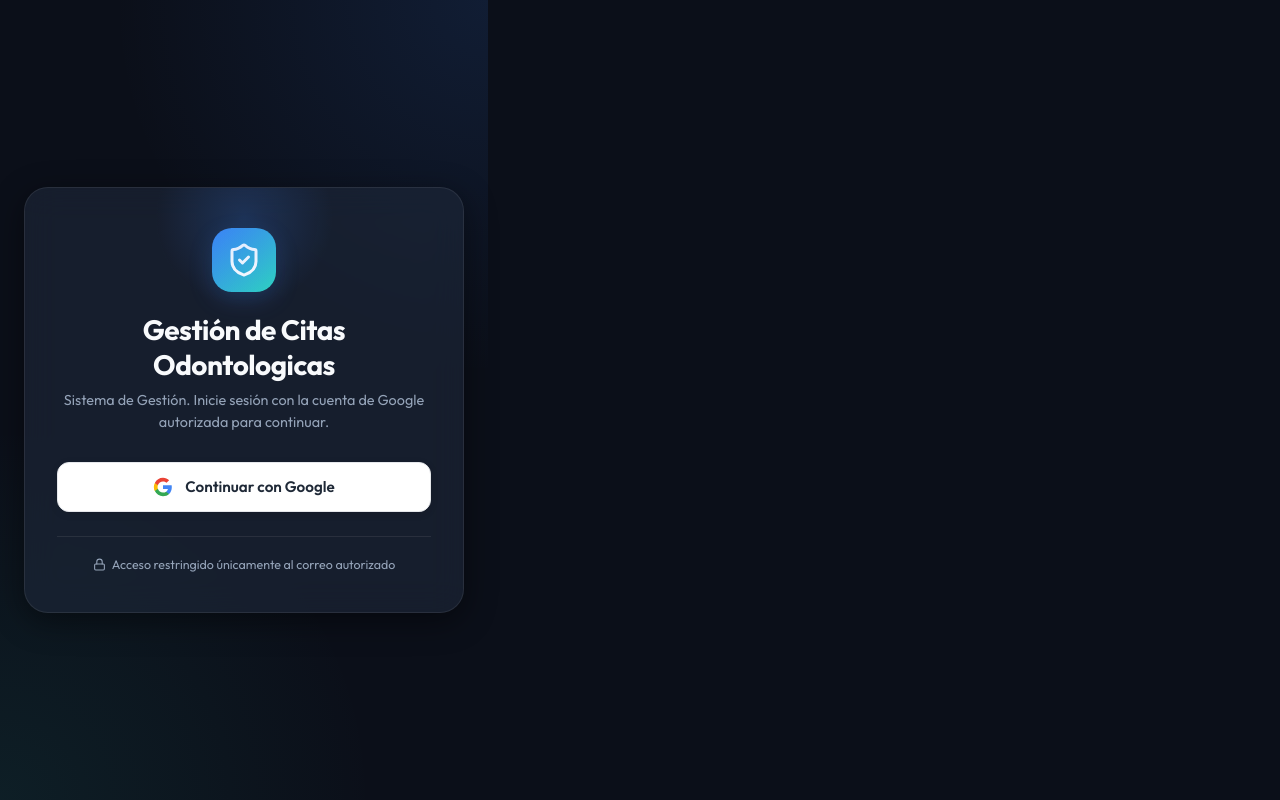
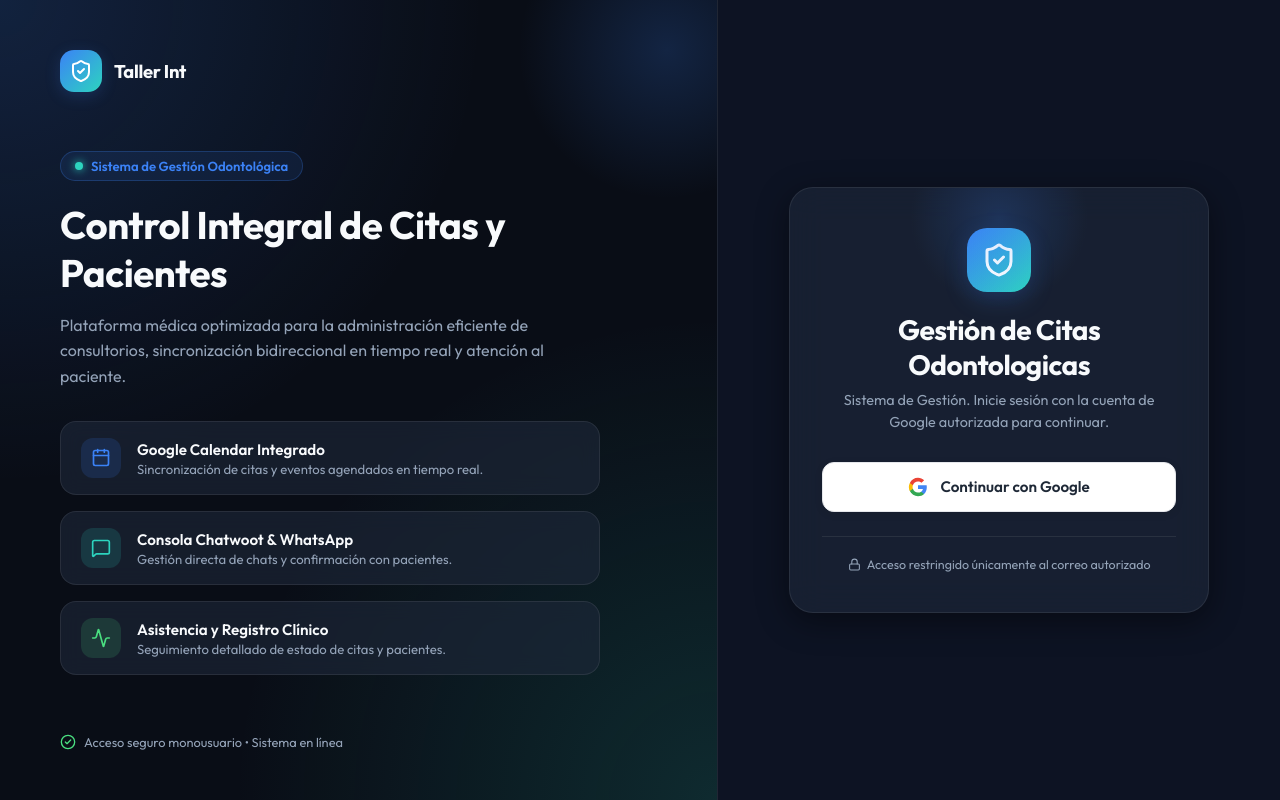
Before and after one commit to OrlandoPa/CRM_TallerInt, a React (Vite) app: page / in a window 1280 px wide. Built offline with nearby package versions, Linux system fonts and the light colour scheme; no server answers; the database is empty; a web font is replaced by a local one.

Commit message:
fix: Corrigiendo login 3

```diff
--- a/index.html
+++ b/index.html
@@ -1,16 +1,19 @@
 <!doctype html>
 <html lang="es">
+
 <head>
   <meta charset="UTF-8" />
   <link rel="icon" type="image/svg+xml" href="/favicon.svg" />
   <meta name="viewport" content="width=device-width, initial-scale=1.0" />
-    <meta name="description" content="TallerCRM - Panel Inteligente para Gestión de Citas Odontológicas y Chatbot AI de WhatsApp" />
-    <title>TallerCRM | Panel de Gestión de Citas y WhatsApp AI</title>
+  <meta name="description" content="Panel Inteligente para Gestión de Citas Odontológicas" />
+  <title>Panel de Gestión de Citas</title>
   <!-- Google Identity Services client library -->
   <script src="https://accounts.google.com/gsi/client" async defer></script>
 </head>
+
 <body>
   <div id="root"></div>
   <script type="module" src="/src/main.jsx"></script>
 </body>
+
 </html>
--- a/src/components/views/LoginView.jsx
+++ b/src/components/views/LoginView.jsx
@@ -1,5 +1,5 @@
 import { useState } from 'react';
-import { ShieldCheck, AlertCircle, Lock } from 'lucide-react';
+import { ShieldCheck, AlertCircle, Lock, Calendar, MessageSquare, Activity, CheckCircle2 } from 'lucide-react';
 import { supabase } from '../../services/api';
 import { validateAndLoginUser, getAllowedEmail } from '../../services/authService';
 
@@ -103,18 +103,173 @@ function LoginView({ onLoginSuccess }) {
       data-testid="login-view"
       style={{
         minHeight: '100vh',
+        width: '100vw',
+        display: 'flex',
+        flexWrap: 'wrap',
+        background: 'var(--bg-primary)',
+        overflowX: 'hidden'
+      }}
+    >
+      {/* Sección Izquierda: Hero Showcase Informativo */}
+      <div
+        className="login-hero-section"
+        style={{
+          flex: '1.2',
+          minWidth: '340px',
+          background: 'radial-gradient(circle at top left, rgba(59, 130, 246, 0.18), transparent 45%), radial-gradient(circle at bottom right, rgba(45, 212, 191, 0.15), transparent 45%), #090d16',
+          padding: '50px 60px',
+          display: 'flex',
+          flexDirection: 'column',
+          justifyContent: 'space-between',
+          position: 'relative',
+          overflow: 'hidden'
+        }}
+      >
+        {/* Glow de fondo decorativo */}
+        <div style={{
+          position: 'absolute',
+          top: '-100px',
+          right: '-100px',
+          width: '300px',
+          height: '300px',
+          background: 'radial-gradient(circle, var(--primary-glow) 0%, transparent 70%)',
+          pointerEvents: 'none'
+        }} />
+
+        {/* Encabezado Superior / Marca */}
+        <div style={{ display: 'flex', alignItems: 'center', gap: '12px', zIndex: 1 }}>
+          <div style={{
+            width: '42px',
+            height: '42px',
+            borderRadius: '14px',
+            background: 'linear-gradient(135deg, var(--primary), var(--secondary))',
             display: 'flex',
             alignItems: 'center',
             justifyContent: 'center',
-        background: 'radial-gradient(circle at top right, rgba(59, 130, 246, 0.12), transparent 40%), radial-gradient(circle at bottom left, rgba(45, 212, 191, 0.08), transparent 40%), var(--bg-primary)',
-        padding: '24px'
+            color: '#fff',
+            boxShadow: '0 4px 16px var(--primary-glow)'
+          }}>
+            <ShieldCheck size={24} />
+          </div>
+          <span style={{ fontSize: '1.15rem', fontWeight: 700, color: 'var(--text-primary)', letterSpacing: '-0.3px' }}>
+            Taller Int
+          </span>
+        </div>
+
+        {/* Contenido Central Informativo */}
+        <div style={{ margin: '40px 0', zIndex: 1, maxWidth: '540px' }}>
+          <div style={{
+            display: 'inline-flex',
+            alignItems: 'center',
+            gap: '8px',
+            background: 'rgba(59, 130, 246, 0.1)',
+            border: '1px solid rgba(59, 130, 246, 0.25)',
+            padding: '6px 14px',
+            borderRadius: '20px',
+            fontSize: '0.82rem',
+            color: 'var(--primary)',
+            fontWeight: 600,
+            marginBottom: '20px'
+          }}>
+            <span style={{ width: '8px', height: '8px', borderRadius: '50%', background: 'var(--secondary)', boxShadow: '0 0 8px var(--secondary)' }} />
+            Sistema de Gestión Odontológica
+          </div>
+
+          <h1 style={{ fontSize: '2.4rem', fontWeight: 700, color: 'var(--text-primary)', lineHeight: '1.25', marginBottom: '16px', letterSpacing: '-0.5px' }}>
+            Control Integral de Citas y Pacientes
+          </h1>
+
+          <p style={{ fontSize: '1rem', color: 'var(--text-secondary)', lineHeight: '1.6', marginBottom: '32px' }}>
+            Plataforma médica optimizada para la administración eficiente de consultorios, sincronización bidireccional en tiempo real y atención al paciente.
+          </p>
+
+          {/* Tarjetas de características clave */}
+          <div style={{ display: 'flex', flexDirection: 'column', gap: '16px' }}>
+            <div style={{
+              display: 'flex',
+              alignItems: 'center',
+              gap: '16px',
+              background: 'var(--glass-bg)',
+              border: '1px solid var(--glass-border)',
+              padding: '16px 20px',
+              borderRadius: '16px',
+              backdropFilter: 'blur(10px)'
+            }}>
+              <div style={{ width: '40px', height: '40px', borderRadius: '12px', background: 'rgba(59, 130, 246, 0.15)', color: 'var(--primary)', display: 'flex', alignItems: 'center', justifyContent: 'center', flexShrink: 0 }}>
+                <Calendar size={20} />
+              </div>
+              <div>
+                <h4 style={{ fontSize: '0.95rem', fontWeight: 600, color: 'var(--text-primary)', marginBottom: '2px' }}>Google Calendar Integrado</h4>
+                <p style={{ fontSize: '0.82rem', color: 'var(--text-secondary)', margin: 0 }}>Sincronización de citas y eventos agendados en tiempo real.</p>
+              </div>
+            </div>
+
+            <div style={{
+              display: 'flex',
+              alignItems: 'center',
+              gap: '16px',
+              background: 'var(--glass-bg)',
+              border: '1px solid var(--glass-border)',
+              padding: '16px 20px',
+              borderRadius: '16px',
+              backdropFilter: 'blur(10px)'
+            }}>
+              <div style={{ width: '40px', height: '40px', borderRadius: '12px', background: 'rgba(45, 212, 191, 0.15)', color: 'var(--secondary)', display: 'flex', alignItems: 'center', justifyContent: 'center', flexShrink: 0 }}>
+                <MessageSquare size={20} />
+              </div>
+              <div>
+                <h4 style={{ fontSize: '0.95rem', fontWeight: 600, color: 'var(--text-primary)', marginBottom: '2px' }}>Consola Chatwoot & WhatsApp</h4>
+                <p style={{ fontSize: '0.82rem', color: 'var(--text-secondary)', margin: 0 }}>Gestión directa de chats y confirmación con pacientes.</p>
+              </div>
+            </div>
+
+            <div style={{
+              display: 'flex',
+              alignItems: 'center',
+              gap: '16px',
+              background: 'var(--glass-bg)',
+              border: '1px solid var(--glass-border)',
+              padding: '16px 20px',
+              borderRadius: '16px',
+              backdropFilter: 'blur(10px)'
+            }}>
+              <div style={{ width: '40px', height: '40px', borderRadius: '12px', background: 'rgba(74, 222, 128, 0.15)', color: 'var(--success)', display: 'flex', alignItems: 'center', justifyContent: 'center', flexShrink: 0 }}>
+                <Activity size={20} />
+              </div>
+              <div>
+                <h4 style={{ fontSize: '0.95rem', fontWeight: 600, color: 'var(--text-primary)', marginBottom: '2px' }}>Asistencia y Registro Clínico</h4>
+                <p style={{ fontSize: '0.82rem', color: 'var(--text-secondary)', margin: 0 }}>Seguimiento detallado de estado de citas y pacientes.</p>
+              </div>
+            </div>
+          </div>
+        </div>
+
+        {/* Pie Informativo */}
+        <div style={{ display: 'flex', alignItems: 'center', gap: '8px', fontSize: '0.8rem', color: 'var(--text-secondary)', zIndex: 1 }}>
+          <CheckCircle2 size={16} style={{ color: 'var(--success)' }} />
+          <span>Acceso seguro monousuario • Sistema en línea</span>
+        </div>
+      </div>
+
+      {/* Sección Derecha: Formulario y Tarjeta de Login */}
+      <div
+        className="login-form-section"
+        style={{
+          flex: '1',
+          minWidth: '340px',
+          display: 'flex',
+          alignItems: 'center',
+          justifyContent: 'center',
+          padding: '40px 32px',
+          background: 'rgba(15, 23, 42, 0.6)',
+          borderLeft: '1px solid var(--glass-border)'
         }}
       >
         <div
           className="login-card"
           style={{
             width: '100%',
-          maxWidth: '440px',
+            maxWidth: '420px',
             background: 'var(--glass-bg)',
             backdropFilter: 'blur(16px)',
             border: '1px solid var(--glass-border)',
@@ -225,6 +380,7 @@ function LoginView({ onLoginSuccess }) {
 
         </div>
       </div>
+    </div>
   );
 }
 
```
Lines whose indentation alone changed are shown as unchanged.
